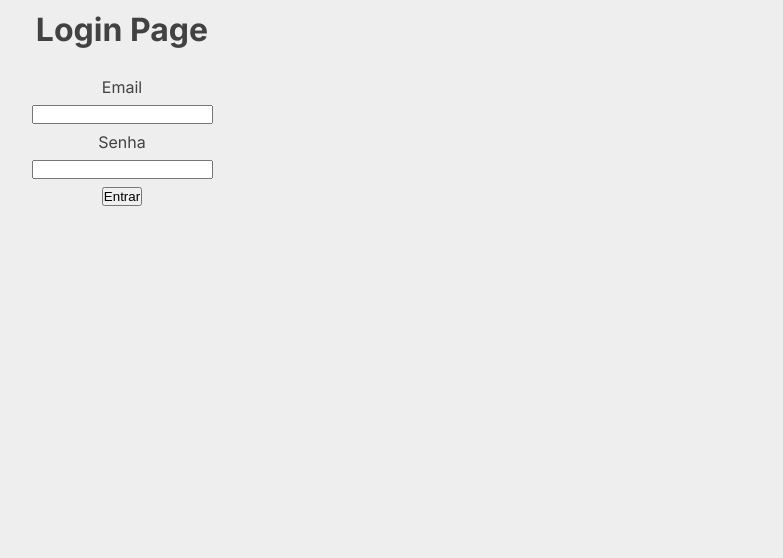
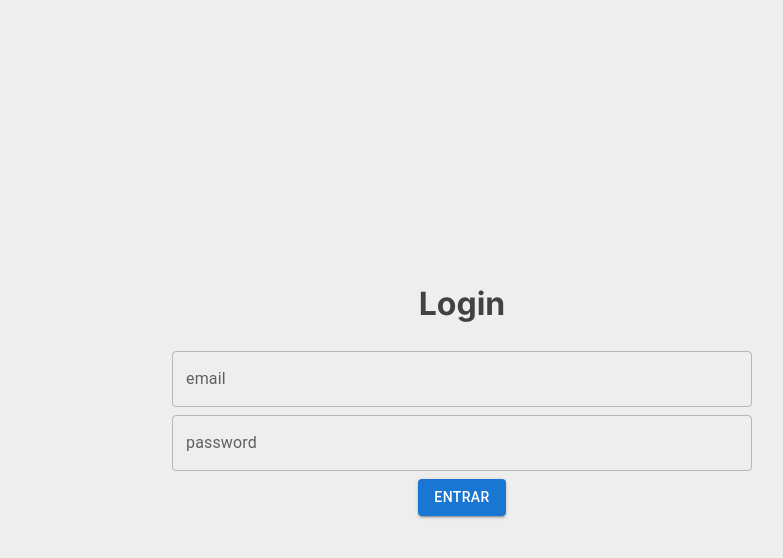
Before and after one commit to Gguife/finance-fullstack-front, a Next.js app: page /login in a window 1280 px wide. Shown: the top 558 px of the page, without its empty margins (178-961 px from the left). Built offline with nearby package versions, Linux system fonts and the light colour scheme.

Commit message:
feat: Create Login form component

```diff
--- a/src/components/loginForm/Index.jsx
+++ b/src/components/loginForm/Index.jsx
@@ -1,24 +1,42 @@
 'use client';
+import { useState } from 'react';
+import axios from "axios";
+import * as S from "./Style";
 
 const LoginForm = () =>{
+  const [email, setEmail] = useState();
+  const [password, setPassword] = useState();
 
-  const onSubmit = (e) =>{
+  const onChangeValue = (e) =>{
+    const {name, value} = e.target;
+
+    if( name === "email" ) setEmail(value);
+    if( name === "password" ) setPassword(value);
+
+  }
+
+  const onSubmit = async (e) =>{
     e.preventDefault();
-    console.log("Formulario Enviado!");
+
+    try{
+      const response = await axios.post("http://localhost:8080/auth/login", {email, password})
+      localStorage.setItem("token", response.data.data.token);
+    }
+    catch(error){
+      console.log("error", error);
+    }
+
   }
 
   return(
-    <form onSubmit={onSubmit}>
-      <h1>Login Page</h1>
-
-      <label htmlFor="email">Email</label>
-      <input type="email" id="email" name="email" />
-
-      <label htmlFor="password">Senha</label>
-      <input type="password" id="password" name="password" />
-
-      <button type="submit">Entrar</button>
-    </form>
+    <S.FormLogin>
+      <form onSubmit={onSubmit}>
+        <h1>Login</h1>
+        <S.TextField type='email' id="email" label="email" name='email' variant="outlined" onChange={onChangeValue} />
+        <S.TextField type='password' id="password" label="password" name='password' variant="outlined" onChange={onChangeValue} />
+        <S.Button variant="contained" type="submit">Entrar</S.Button>
+      </form>
+    </S.FormLogin>
   )
 }
 
--- /dev/null
+++ b/src/components/loginForm/Style.jsx
@@ -0,0 +1,18 @@
+import styled from "@emotion/styled";
+
+import ButtonUI from "@mui/material/Button";
+import TextFieldUI from "@mui/material/TextField";
+
+export const FormLogin = styled.div`
+  display: flex;
+  align-items: center;
+  justify-content: center;
+  height: 100vh;
+  margin: 0 auto;
+`;
+
+export const TextField = styled(TextFieldUI)`
+  border-radius: 10px;
+  width: 100%;
+`;
+export const Button = styled(ButtonUI)``;
```
